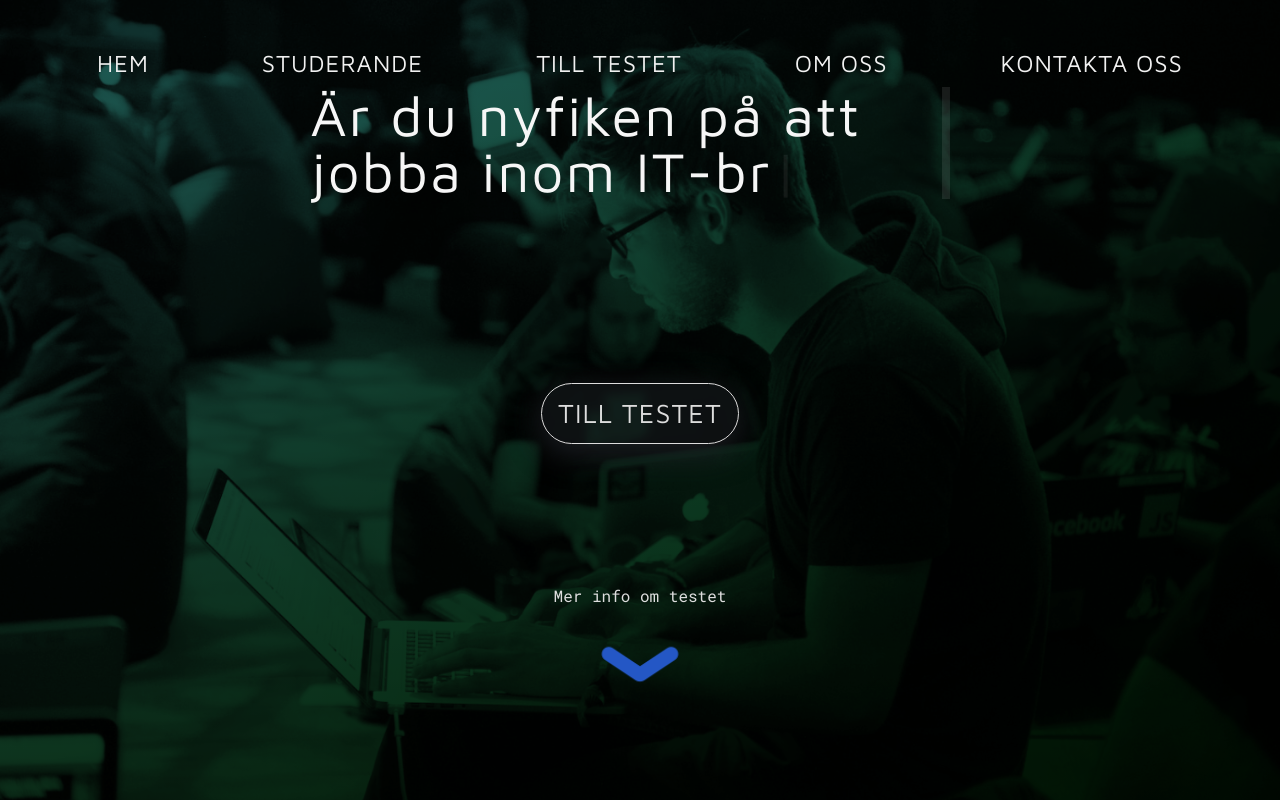
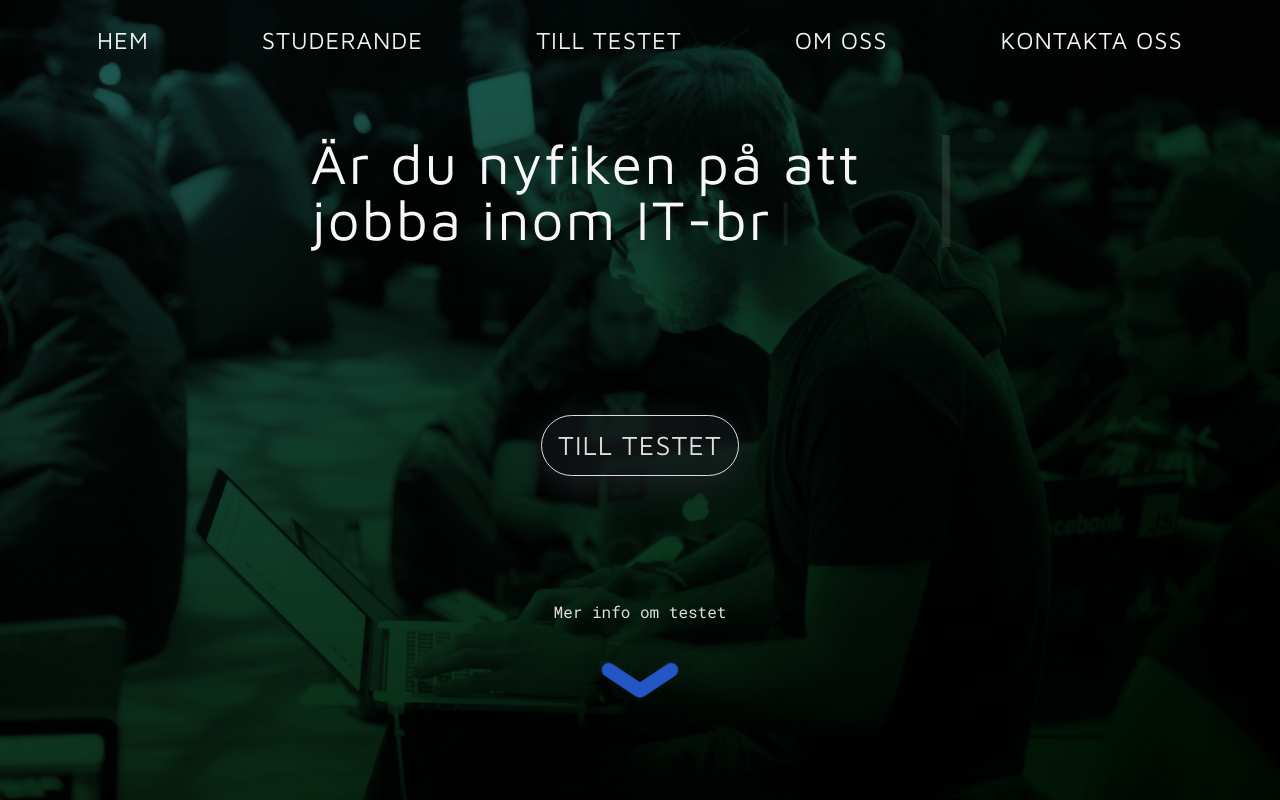
Before and after one commit to ZoCom-utbildning/folkans-it-utbildningar, a React (Vite) app: page / in a window 1280 px wide. Shown: the top 800 px of the page. Built offline with nearby package versions, Linux system fonts and the light colour scheme.

Commit message:
ytterliggare justeringar
Emil tyckte det var sådär så ändrade lite saker

```diff
--- a/src/components/header/header.scss
+++ b/src/components/header/header.scss
@@ -49,6 +49,7 @@
     transition: 0.4s;
     width: 100%;
     height: 10vh;
+
     .overlay {
       display: none;
       background-color: #1d2025;
@@ -69,7 +70,6 @@
       left: 0;
       right: 0;
       .glow {
-        font-size: 80px;
         color: #fff;
         text-align: center;
         text-shadow: 5px 1px 20px #0a0a0a, 5px 1px 20px #0a0a0a,
@@ -78,6 +78,7 @@
 
       ul {
         width: 100%;
+        height: 10vh;
         display: flex;
         flex-direction: row;
         justify-content: space-evenly;
@@ -88,7 +89,6 @@
         li {
           a {
             width: 100%;
-            height: 10vh;
             color: rgb(241, 241, 241);
             font-size: 1.5rem;
             font-weight: 500;
@@ -96,7 +96,7 @@
             text-decoration: none;
             transition: all 0.1s ease-in-out;
             &:hover {
-              font-size: 38%;
+              font-size: 200%;
               margin: 0 0rem;
             }
           }
--- a/src/components/header/header.tsx
+++ b/src/components/header/header.tsx
@@ -44,7 +44,7 @@ const Header = ({ setNavClass, navClass, setNavOpen, navOpen }: Props) => {
     scrollFunction();
   };
   function scrollFunction() {
-    if (window.scrollY > 250) {
+    if (window.scrollY > 150) {
       setHeaderBackground("header background");
     } else {
       setHeaderBackground("header");
--- a/src/views/home/home.scss
+++ b/src/views/home/home.scss
@@ -18,6 +18,7 @@ $bg-image: url("../../assets/photos/manComputer.png");
     linear-gradient(136.33deg, #0763aeb6 20%, rgb(6, 84, 33) 96.25%), $bg-image;
 
   .hero-content {
+    padding-top: 4rem;
     display: flex;
     flex-direction: column;
     min-height: 55vh;
```
